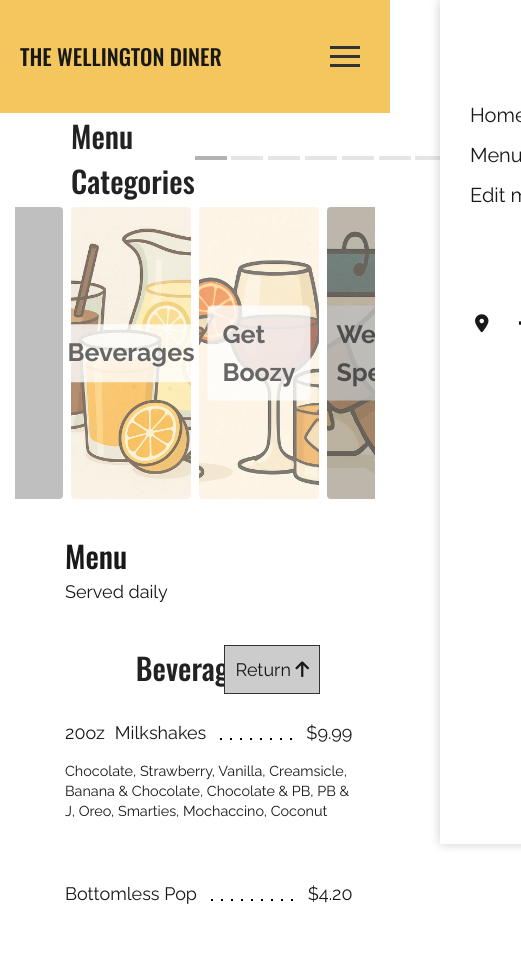
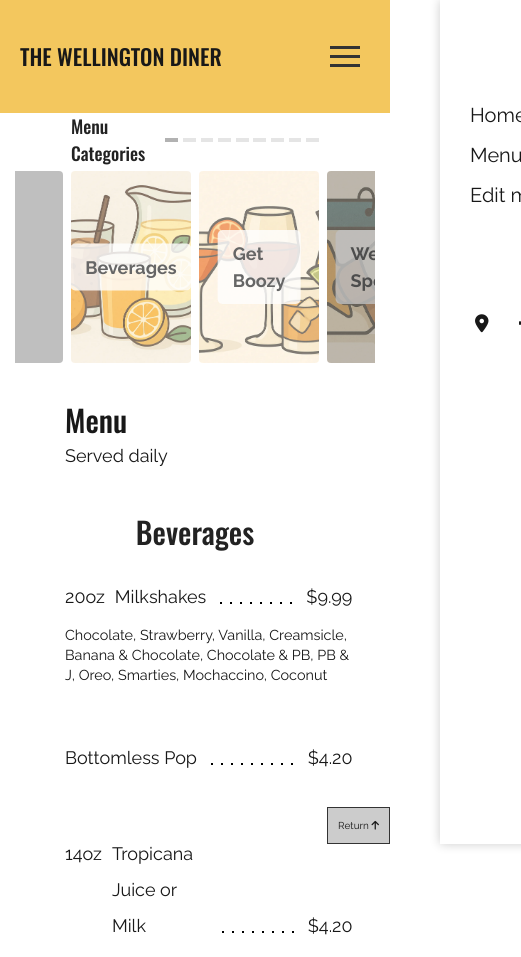
Before and after one commit to michaelslyusar/michaelslyusar.github.io, a plain HTML site: page index.html in a window 390 px wide. Shown: the top 957 px of the page, 521 px wide, since content can reach past the window. Drawn offline with nearby package versions, Linux system fonts and the light colour scheme.

Commit message:
Changes to the interface

```diff
--- a/css/style.css
+++ b/css/style.css
@@ -577,17 +577,29 @@ tr:nth-of-type(2n){
   .navbar .hamburger-button{
     display:block;
   }
+  .return-top{
+    bottom:0;
+    right:0;
+    margin:0;
+    font-size: 10px;
+  }
   :root{
     --images-per-screen:2;
   }
   .overlay-text a{
-    font-size: 25px;
+    font-size: 18px;
   }
   .slider2{
     --items-per-screen: 2;
-    height:300px;
+    height:200px;
   }
-
+  .slider2-row .slider2-title{
+    font-size: 18px;
+  }
+  .slider2-row .progress-item{
+    min-width: 0.8rem;
+    flex:0 0 0;
+  }
   .main-menu .category-items {
     grid-template-columns: 1fr;
   }
```
